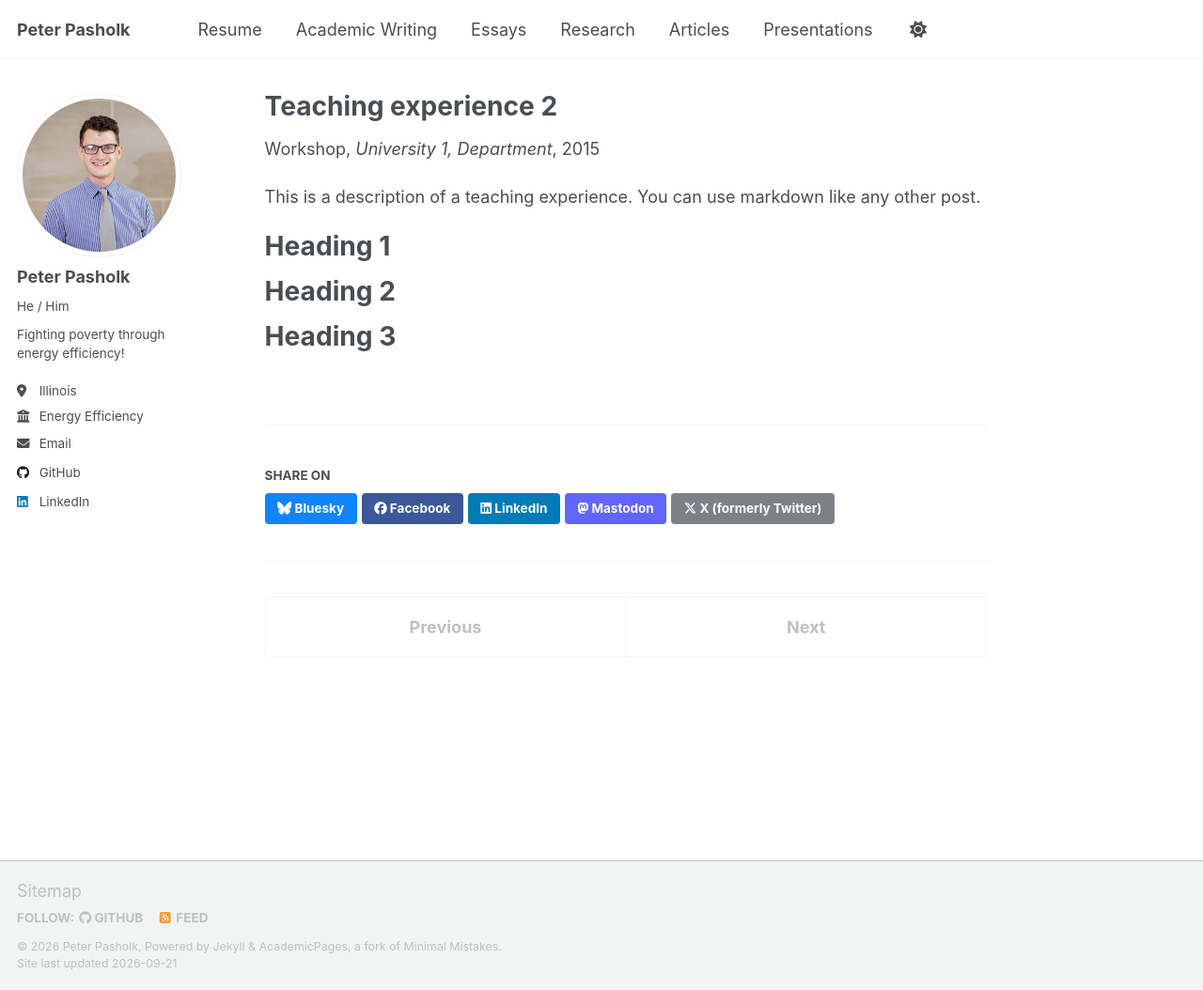
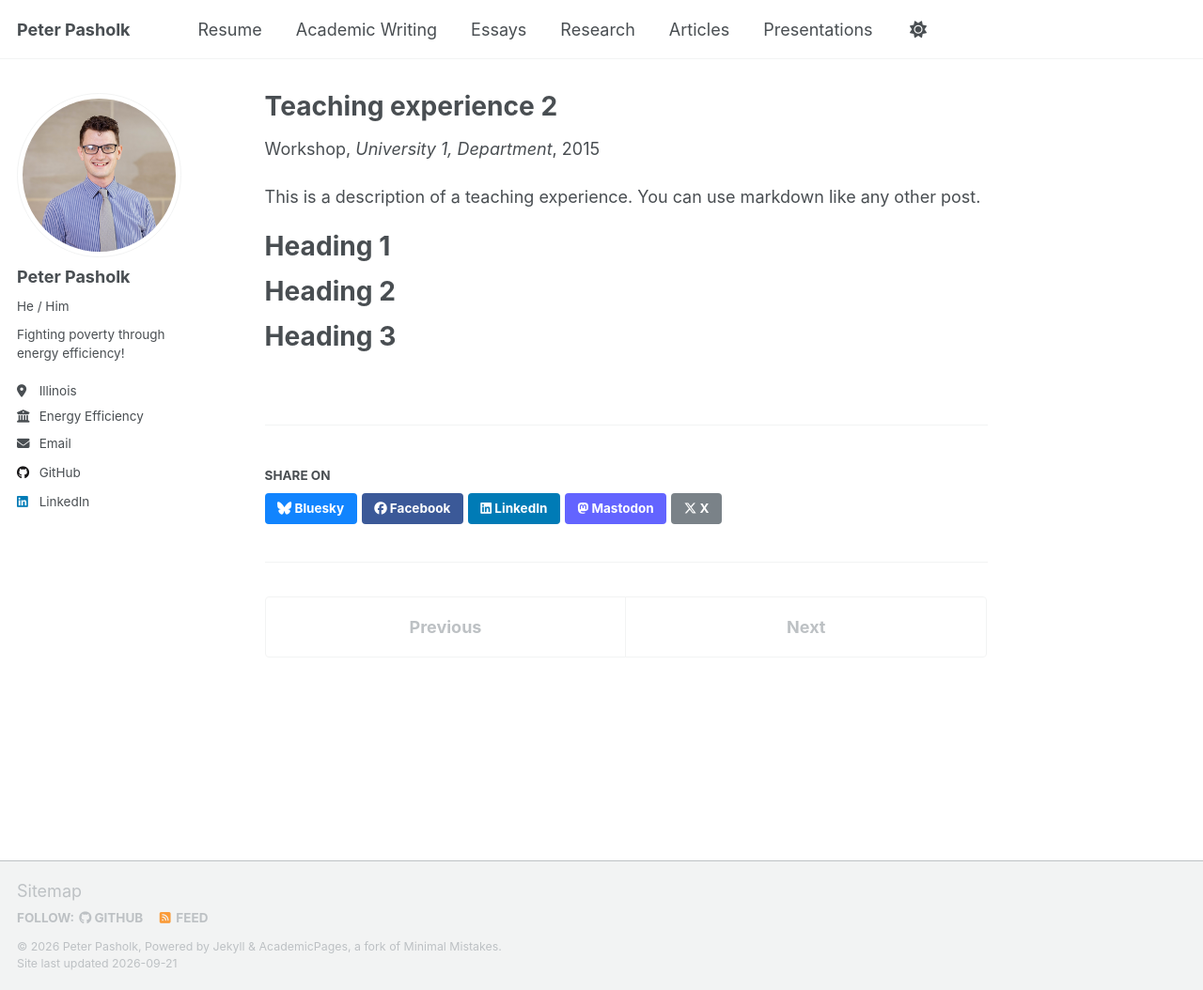
Before and after one commit to ppasholk/ppasholk.github.io, a Jekyll site: the page built from _teaching/2015-spring-teaching-2.md, in a window 1280 px wide and 1054 px high. Shown: the whole window at 94% size. Built offline with Jekyll 4.4.1, drawn with Linux system fonts in a browser that asks for light colours; a script that is not in the unit is left out.

Commit message:
Update X sharing link format in social-share.html

```diff
--- a/_includes/social-share.html
+++ b/_includes/social-share.html
@@ -13,5 +13,5 @@
 
   <a href="https://www.addtoany.com/add_to/mastodon?linkurl={{  base_path | append: page.url | url_encode }}" class="btn btn--mastodon" title="{{ site.data.ui-text[site.locale].share_on_label | default: 'Share on' }} Mastodon"><i class="fab fa-mastodon" aria-hidden="true"></i><span> Mastodon</span></a>
 
-  <a href="https://x.com/intent/post?text={{ base_path }}{{ page.url }}" class="btn btn--x" title="{{ site.data.ui-text[site.locale].share_on_label | default: 'Share on' }} X"><i class="fab fa-x-twitter" aria-hidden="true"></i><span> X (formerly Twitter)</span></a>
+  <a href="https://x.com/intent/post?url={{ base_path }}{{ page.url }}" class="btn btn--x" title="{{ site.data.ui-text[site.locale].share_on_label | default: 'Share on' }} X"><i class="fab fa-x-twitter" aria-hidden="true"></i><span> X</span></a>
 </section>
```
